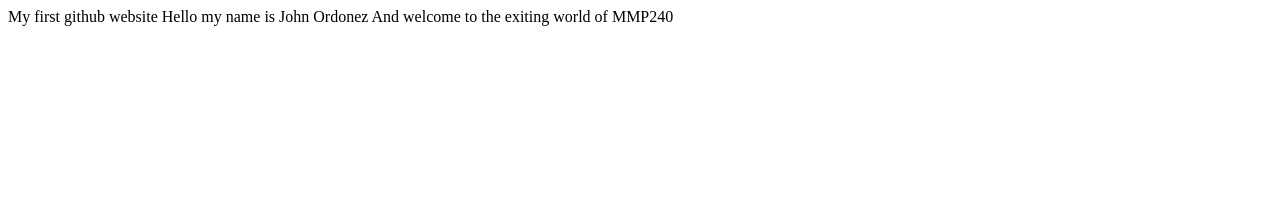
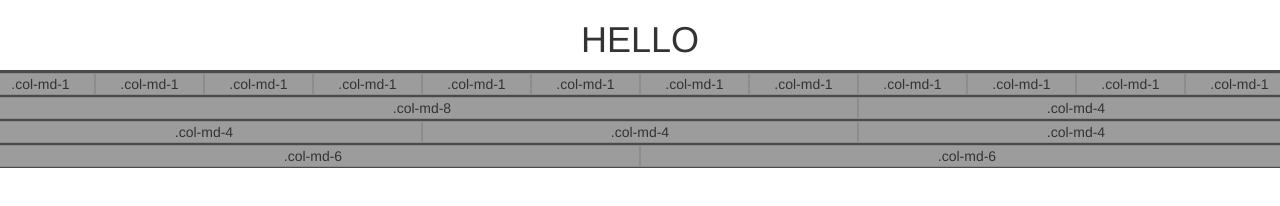
Before and after one commit to nukanchik/MMP240, a plain HTML site: page index.html in a window 1280 px wide. Drawn offline with nearby package versions, Linux system fonts and the light colour scheme.

Commit message:
Table change

```diff
--- a/custom.css
+++ b/custom.css
@@ -1 +1,9 @@
-custom csss
+h1 {text-align: center;}
+div {
+    border:1px solid rgba(0,0,0,0.1);
+    background: #9C9C9C;
+    text-align:center;
+}
+.container-fluid, .container, .row{
+    background: #525252;
+}
--- a/index.html
+++ b/index.html
@@ -1,3 +1,55 @@
-My first github website
-Hello my name is John Ordonez
-And welcome to the exiting world of MMP240
+<html>
+
+<head>
+    <!--Support of foreigh character-->
+    <meta charset="utf-8">
+    <!--IE Compatibility Setting, "IE=Edge ensures IE uses the latest rendering engine-->
+    <meta http-equiv="X-UA-Compatible" content="IE=edge">
+    <!--Get physical width of the movile device-->
+    <meta name="viewport" content="width=device-width, initial-scale=1">
+    <!--Name of your website displayed on the browser tab-->
+    <title>MMP240</title>
+    <!-- Latest compiled and minified CSS -->
+    <link rel="stylesheet" href="https://maxcdn.bootstrapcdn.com/bootstrap/3.3.2/css/bootstrap.min.css">
+    <!-- custom css -->
+    <link rel="stylesheet" href="custom.css" style="MMP240/index.html">
+    <!-- jQuery (necessary for Bootstrap's JavaScript plugins) -->
+    <script src="https://ajax.googleapis.com/ajax/libs/jquery/1.11.2/jquery.min.js"></script>
+    <!-- Latest compiled and minified JavaScript -->
+    <script src="https://maxcdn.bootstrapcdn.com/bootstrap/3.3.2/js/bootstrap.min.js"></script>
+</head>
+
+<body>
+    <h1>HELLO</h1>
+    <div class="container-fluid">
+    </div>
+    <div class="row">
+        <div class="col-md-1">.col-md-1</div>
+        <div class="col-md-1">.col-md-1</div>
+        <div class="col-md-1">.col-md-1</div>
+        <div class="col-md-1">.col-md-1</div>
+        <div class="col-md-1">.col-md-1</div>
+        <div class="col-md-1">.col-md-1</div>
+        <div class="col-md-1">.col-md-1</div>
+        <div class="col-md-1">.col-md-1</div>
+        <div class="col-md-1">.col-md-1</div>
+        <div class="col-md-1">.col-md-1</div>
+        <div class="col-md-1">.col-md-1</div>
+        <div class="col-md-1">.col-md-1</div>
+    </div>
+    <div class="row">
+        <div class="col-md-8">.col-md-8</div>
+        <div class="col-md-4">.col-md-4</div>
+    </div>
+    <div class="row">
+        <div class="col-md-4">.col-md-4</div>
+        <div class="col-md-4">.col-md-4</div>
+        <div class="col-md-4">.col-md-4</div>
+    </div>
+    <div class="row">
+        <div class="col-md-6">.col-md-6</div>
+        <div class="col-md-6">.col-md-6</div>
+    </div>
+</body>
+
+</html>
```
